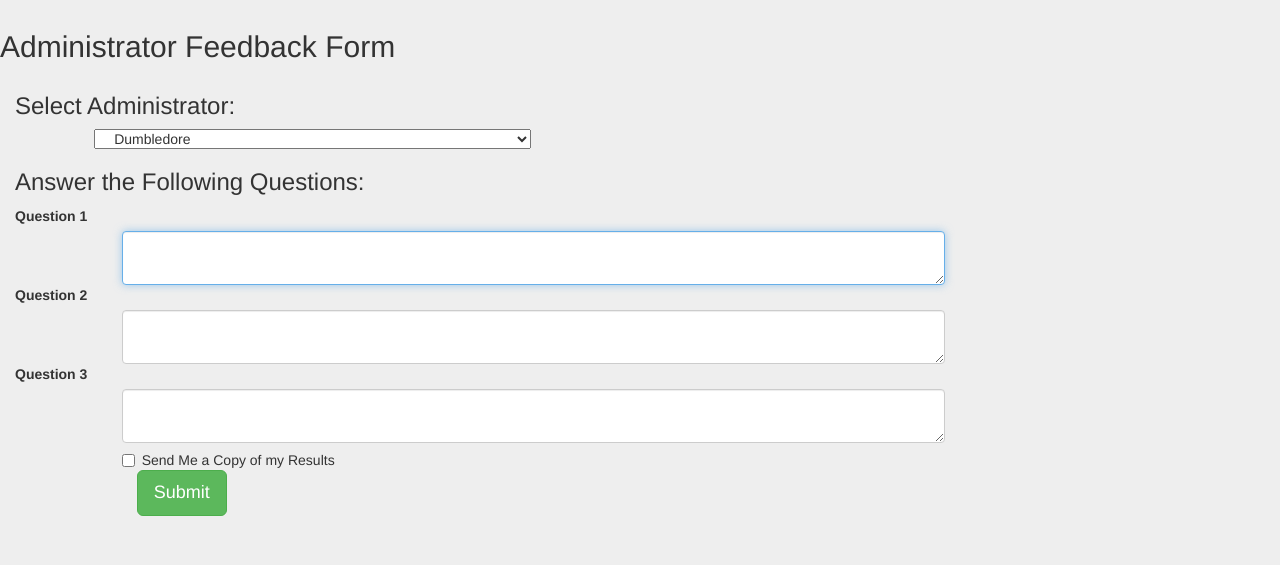
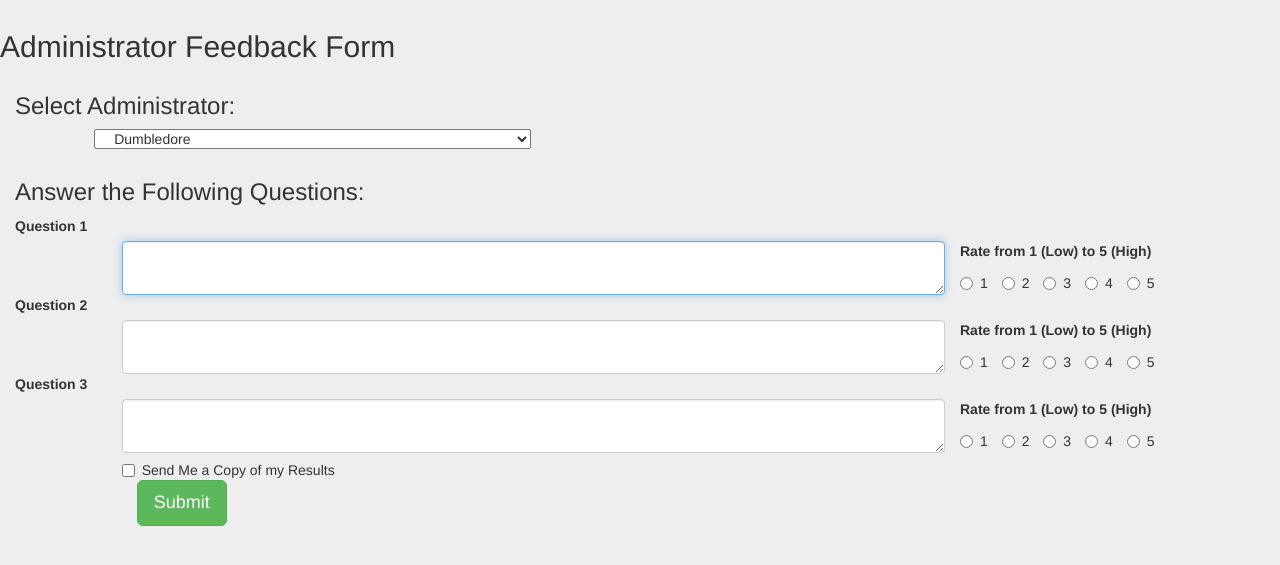
Before and after one commit to cgallag/neighboard, a PHP site: page /NeighBoard_Form.html in a window 1280 px wide. Shown: the top 565 px of the page. Run offline with PHP 8.4, Linux system fonts and the light colour scheme.

Commit message:
Updated Feedback Form
With Radio Buttons

```diff
--- a/NeighBoard_Form.html
+++ b/NeighBoard_Form.html
@@ -19,6 +19,7 @@
 
 <body>
 
+<div class "container">
 <form class="form-horizontal" role="form">
 <h2>Administrator Feedback Form</h2>
 <div class "row">
@@ -55,6 +56,31 @@
 
   </div>
 
+  <div class "row">
+    <div class "col-md-5">
+    <label>Rate from 1 (Low) to 5 (High)</label>
+    </div>
+    <div class "col-md-7">
+    <label class="radio-inline">
+      <input type="radio" id="inlineRadio1" value="option1"> 1
+    </label>
+    <label class="radio-inline">
+      <input type="radio" id="inlineRadio2" value="option2"> 2
+    </label>
+    <label class="radio-inline">
+      <input type="radio" id="inlineRadio3" value="option3"> 3
+    </label>
+    <label class="radio-inline">
+      <input type="radio" id="inlineRadio4" value="option4"> 4
+    </label>
+    <label class="radio-inline">
+      <input type="radio" id="inlineRadio5" value="option5"> 5
+    </label>
+    </div>
+  </div>
+
+
+
 <div class "row">
   <div class="col-md-12">
     <label for="Question2">Question 2</label>
@@ -68,6 +94,29 @@
 </div>
 
 <div class "row">
+    <div class "col-md-5">
+    <label>Rate from 1 (Low) to 5 (High)</label>
+    </div>
+    <div class "col-md-7">
+    <label class="radio-inline">
+      <input type="radio" id="inlineRadio1" value="option1"> 1
+    </label>
+    <label class="radio-inline">
+      <input type="radio" id="inlineRadio2" value="option2"> 2
+    </label>
+    <label class="radio-inline">
+      <input type="radio" id="inlineRadio3" value="option3"> 3
+    </label>
+    <label class="radio-inline">
+      <input type="radio" id="inlineRadio4" value="option4"> 4
+    </label>
+    <label class="radio-inline">
+      <input type="radio" id="inlineRadio5" value="option5"> 5
+    </label>
+    </div>
+  </div>
+
+<div class "row">
   <div class="col-md-12">
     <label for="Question3">Question 3</label>
   </div>
@@ -78,6 +127,30 @@
     </div>
 
 </div>
+
+<div class "row">
+    <div class "col-md-5">
+    <label>Rate from 1 (Low) to 5 (High)</label>
+    </div>
+    <div class "col-md-7">
+    <label class="radio-inline">
+      <input type="radio" id="inlineRadio1" value="option1"> 1
+    </label>
+    <label class="radio-inline">
+      <input type="radio" id="inlineRadio2" value="option2"> 2
+    </label>
+    <label class="radio-inline">
+      <input type="radio" id="inlineRadio3" value="option3"> 3
+    </label>
+    <label class="radio-inline">
+      <input type="radio" id="inlineRadio4" value="option4"> 4
+    </label>
+    <label class="radio-inline">
+      <input type="radio" id="inlineRadio5" value="option5"> 5
+    </label>
+    </div>
+  </div>
+
 
 <div class "row">
 <div class="col-md-offset-1 col-md-3">
@@ -94,5 +167,6 @@
 </div>
 
 </form>
+</div>
 </body>
 </html>
--- a/feedback.css
+++ b/feedback.css
@@ -4,9 +4,7 @@ body {
   background-color: #eee;
 }
 
-row {
-  padding-top: 30px;
-  padding-bottom: 30px;
+.row {
   margin-bottom: 10px;
   margin-top: 10px;
 }
```
Also changed, not shown: board.html (+77 -3 lines).
